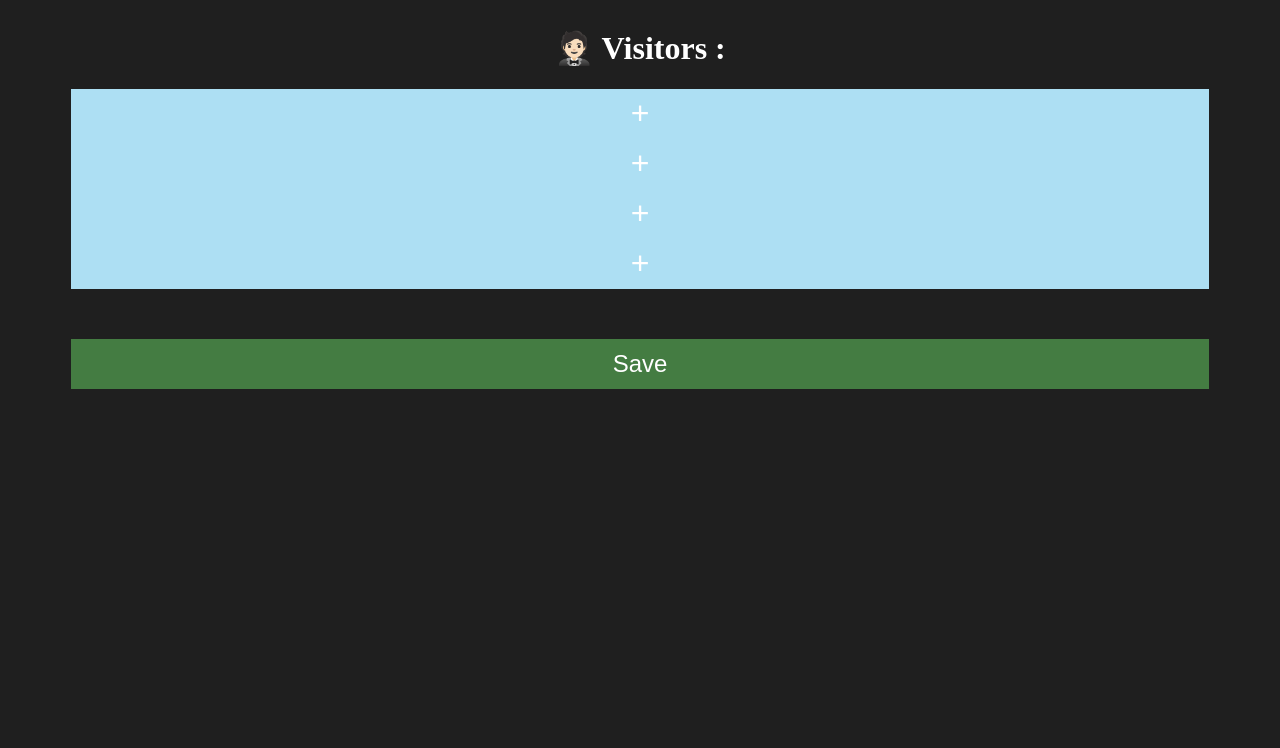
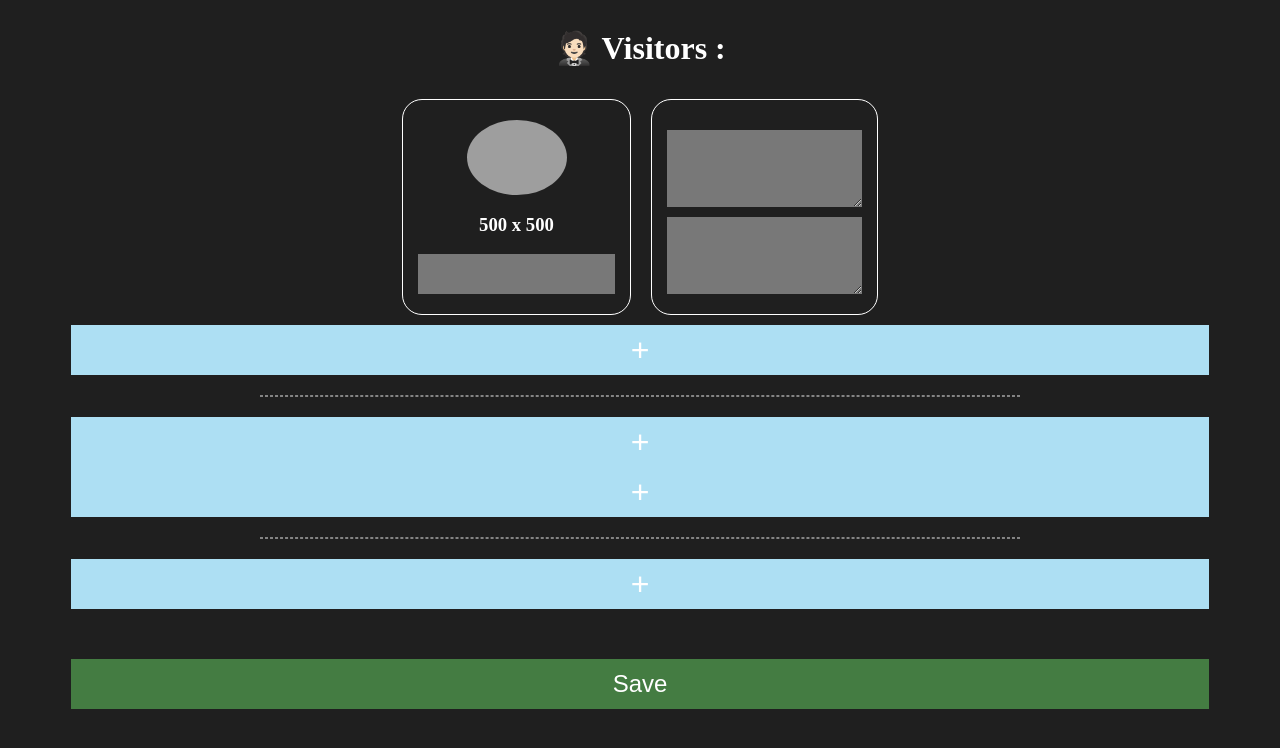
Before and after one commit to SaadElsayed06/Saad, a plain HTML site: page settings.html in a window 1280 px wide. Drawn offline with nearby package versions, Linux system fonts and the light colour scheme; no server answers; grey boxes are pictures that could not be loaded.

Commit message:
modified:   index.html 	modified:   settings.html

```diff
--- a/settings.html
+++ b/settings.html
@@ -82,12 +82,63 @@
             font-size: 24px;
             margin: 50px;
         }
-        .drag-icon{}
+
+        .drag-icon {}
+
+        .container {
+            display: flex;
+            flex-direction: row;
+        }
+
+        .profile_data {
+            display: flex;
+            justify-content: center;
+            align-items: center;
+            flex-direction: column;
+            border: 1px solid white;
+            border-radius: 20px;
+            padding: 20px;
+            margin: 10px;
+        }
+
+        .profile_data img {
+            border-radius: 50%;
+            width: 100px;
+        }
+
+        .profile_data textarea {
+            margin-top: 10px;
+            height: 50%;
+        }
+
+        .line {
+            border: 1px dashed #ffffff73;
+            width: 60%;
+            height: 0px;
+            margin: 20px;
+        }
     </style>
 </head>
 
 <body>
-<h1>🤵🏻 Visitors : <span id="visitors_count"></span></h1>
+    <h1>🤵🏻 Visitors : <span id="visitors_count"></span></h1>
+    <div class="container">
+
+        <div class="profile_data">
+            <img id="profile_img"
+                src="https://lh3.googleusercontent.com/pw/AP1GczMRm48XPxod6kDr3sqbVC-Sfmx7gpWZT182MP9NsDwfnHHGqWBRU-6ZqrCuJZFwnhSovpoc7dHEc21oy-MaPklxRQlzT_ZEDh7-WXpSZSaBCGuh2ZZj=s150-p-k"
+                alt="" srcset="">
+            <h3>500 x 500</h3>
+
+            <input type="text" id="profile_img_input"
+                onchange="document.querySelector('#profile_img').src = this.value">
+        </div>
+        <div class="profile_data">
+
+            <textarea id="slogan"></textarea>
+            <textarea id="about"></textarea>
+        </div>
+    </div>
     <table>
         <!-- <thead>
             <tr>
@@ -110,6 +161,7 @@
         </tbody>
     </table>
     <button class="add_item" onclick="add_item('skills')">+</button>
+    <div class="line"></div>
     <table>
         <!-- <thead>
             <tr>
@@ -132,6 +184,7 @@
         </tbody>
     </table>
     <button class="add_item" onclick="add_item('projects')">+</button>
+
     <table>
         <!-- <thead>
             <tr>
@@ -154,6 +207,7 @@
         </tbody>
     </table>
     <button class="add_item" onclick="add_item('equipments')">+</button>
+    <div class="line"></div>
     <table>
         <!-- <thead>
             <tr>
@@ -196,6 +250,7 @@
         const db = firebase.firestore();
 
 
+
         function loadData() {
             db.collection("saad").doc("default").get()
                 .then(doc => {
@@ -219,7 +274,7 @@
                     if (doc.exists) {
                         const number = doc.data().data;
 
-document.getElementById('visitors_count').innerText = number
+                        document.getElementById('visitors_count').innerText = number
 
 
 
@@ -248,6 +303,10 @@ document.getElementById('visitors_count').innerText = number
 
         function build_forms(data) {
 
+            document.querySelector('#profile_img_input').value = data.profile[0].img
+
+                document.querySelector('#slogan').value =  data.profile[0].slogan
+                 document.querySelector('#about').value =  data.profile[0].about
 
             const skills = data.skills
 
@@ -403,6 +462,21 @@ document.getElementById('visitors_count').innerText = number
                     finalData[tableId].push(rowData);
                 });
             });
+
+            finalData['profile'] = []
+            finalData.profile.push({
+                img: document.querySelector('#profile_img_input').value,
+                slogan: document.querySelector('#slogan').value,
+                about: document.querySelector('#about').value
+            });
+
+
+            console.log(finalData)
+
+
+
+
+
             return finalData
         }
 
```
Also changed, not shown: index.html (+22 -44 lines).
